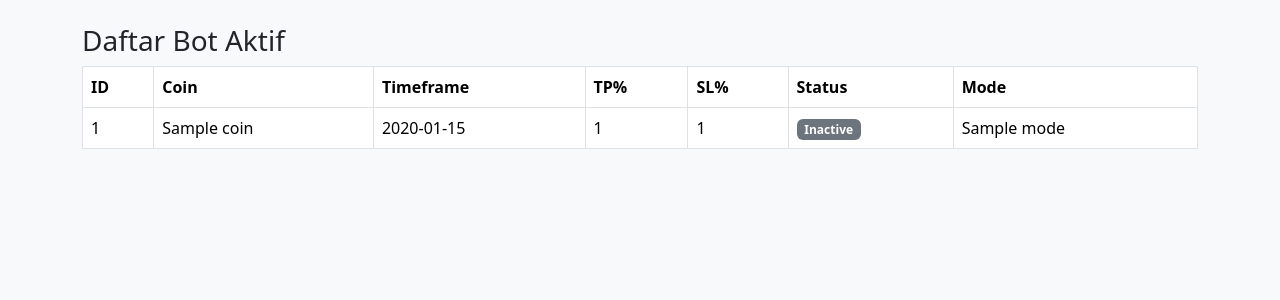
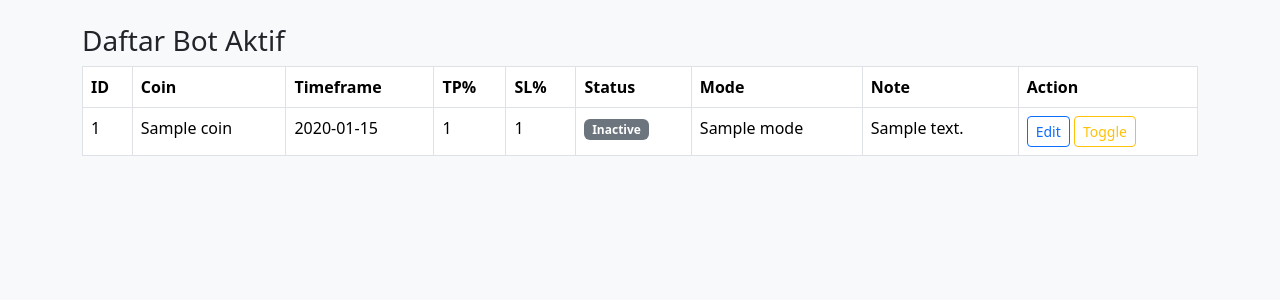
Before and after one commit to adyjul/trade-control-system, a Flask app: template templates/index.html in a window 1280 px wide. Shown: the part 56-356 px from the top of the page. Run offline with Flask 3, Linux system fonts and the light colour scheme; the template is opened without the code that fills it: most values are stand-ins (such as "Sample title", 1, 10 or a date in 2020).

Commit message:
fix some error

```diff
--- a/templates/index.html
+++ b/templates/index.html
@@ -11,6 +11,8 @@
       <th>SL%</th>
       <th>Status</th>
       <th>Mode</th>
+      <th>Note</th>
+      <th>Action</th>
     </tr>
   </thead>
   <tbody>
@@ -29,6 +31,13 @@
           {% endif %}
         </td>
         <td>{{ bot.mode }}</td>
+        <td>{{ bot.note }}</td>
+        <td>
+        <a class="btn btn-sm btn-outline-primary" href="/bots/{{ b.id }}/edit">Edit</a>
+        <form action="/bots/{{ b.id }}/toggle" method="post" style="display:inline;">
+            <button class="btn btn-sm btn-outline-warning" type="submit">Toggle</button>
+        </form>
+        </td>
       </tr>
     {% endfor %}
   </tbody>
```
